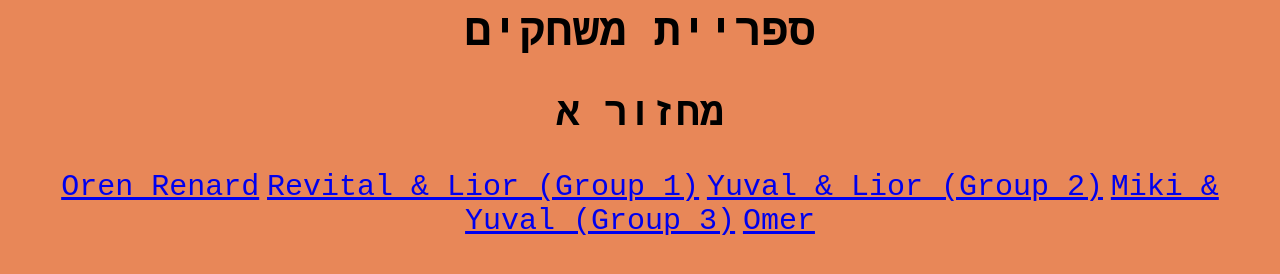
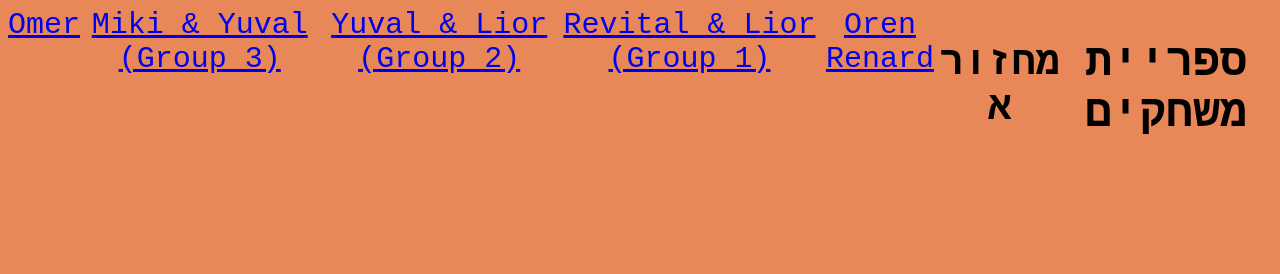
Before and after one commit to exploreschool/game-maker-directory, a plain HTML site: page index.html in a window 1280 px wide. Drawn offline with Linux system fonts and the light colour scheme.

Commit message:
Update index.html

```diff
--- a/index.html
+++ b/index.html
@@ -16,7 +16,7 @@
     }
   </style>
   <body>
-    <div style="text-align: center;">
+    <div style="text-align: center;display: flex;flex-direction: "column">
       <h1>ספריית משחקים</h1>
       <h2>מחזור א</h2>
       <a href="games/oren-renard/">Oren Renard</a>
```
